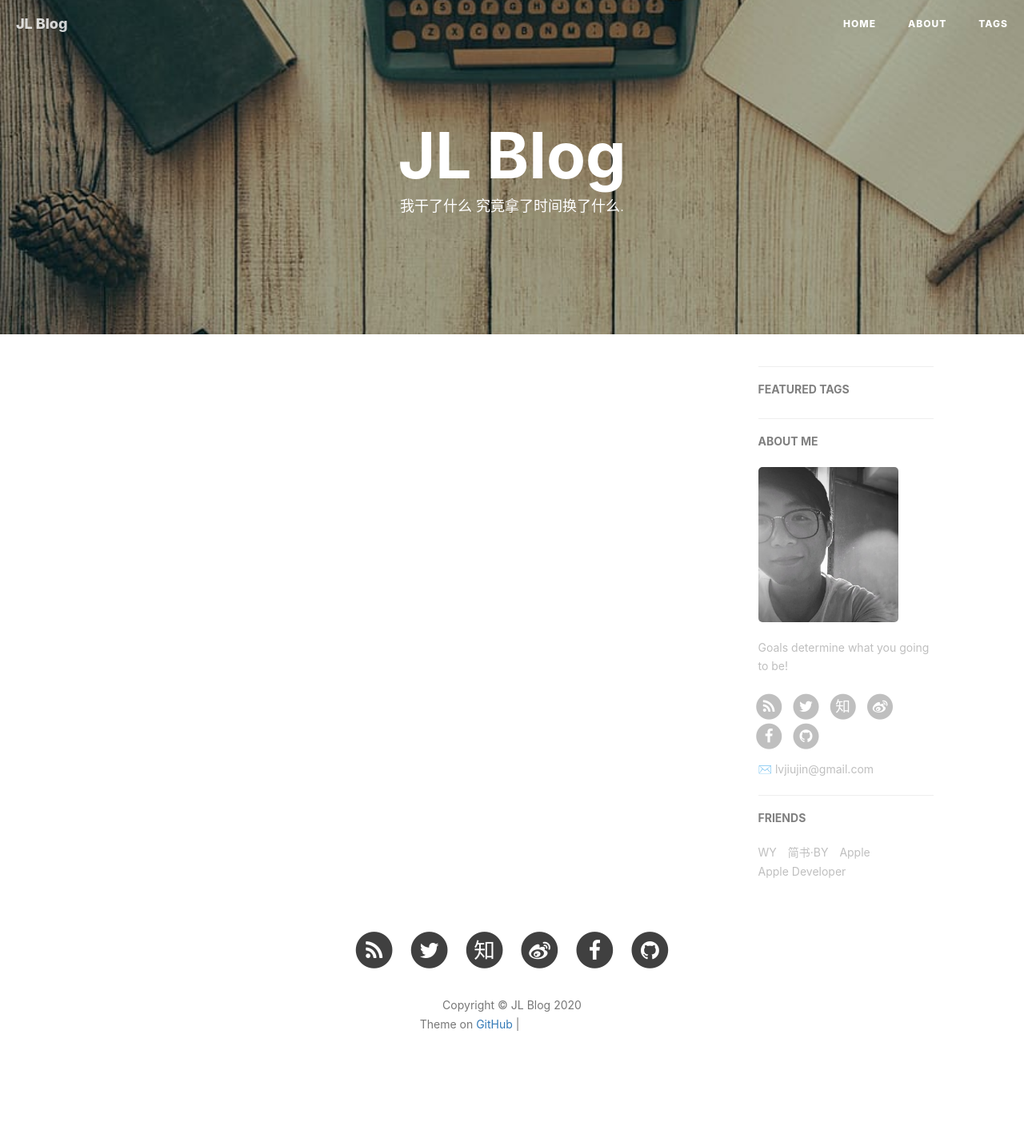
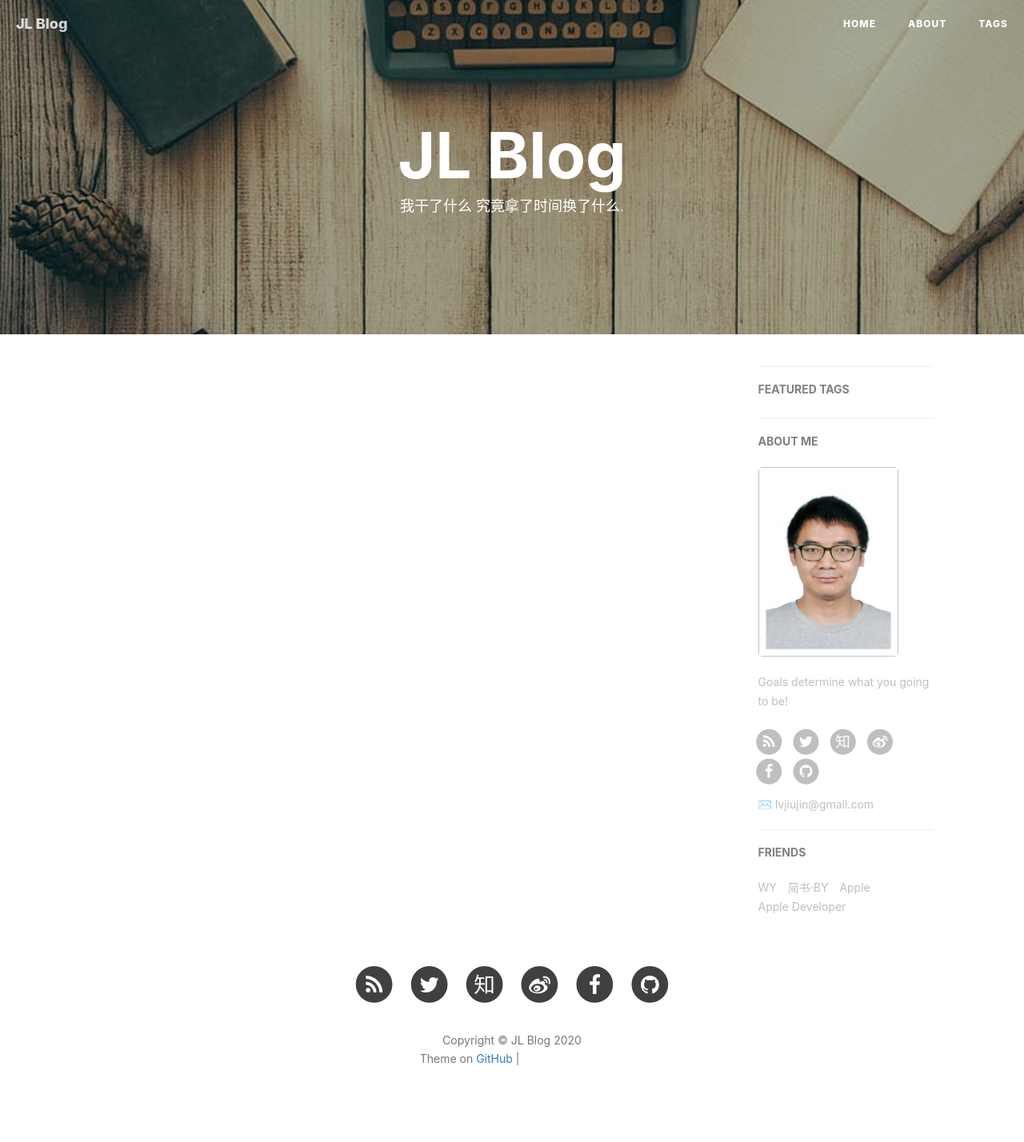
Before and after one commit to lvjiujin/lvjiujin.github.io, a Jekyll site: the page built from index.html, in a window 1280 px wide. Shown: the whole page at 80% size. Built offline with Jekyll 4.4.1, drawn with Linux system fonts in a browser that asks for light colours; nearby versions of some CDN libraries; the list of posts is cut into pages by our own code; comment, search, counter and statistics services are not loaded; before the commit the page ends 1385 px from its top, so only the background shows below that; grey boxes are pictures that could not be loaded.

Commit message:
replace the picuture

```diff
--- a/_config.yml
+++ b/_config.yml
@@ -12,7 +12,7 @@
 # Sidebar settings
 sidebar: true                           # whether or not using Sidebar.
 sidebar-about-description: "Goals determine what you going to be!"
-sidebar-avatar: /img/about-BY-gentle.jpg      # use absolute URL, seeing it's used in both `/` and `/about/`
+sidebar-avatar: /img/about-JL-gentle.jpg      # use absolute URL, seeing it's used in both `/` and `/about/`
 
 
 
```
Also changed, not shown: img/about-JL-gentle.jpg (added).
